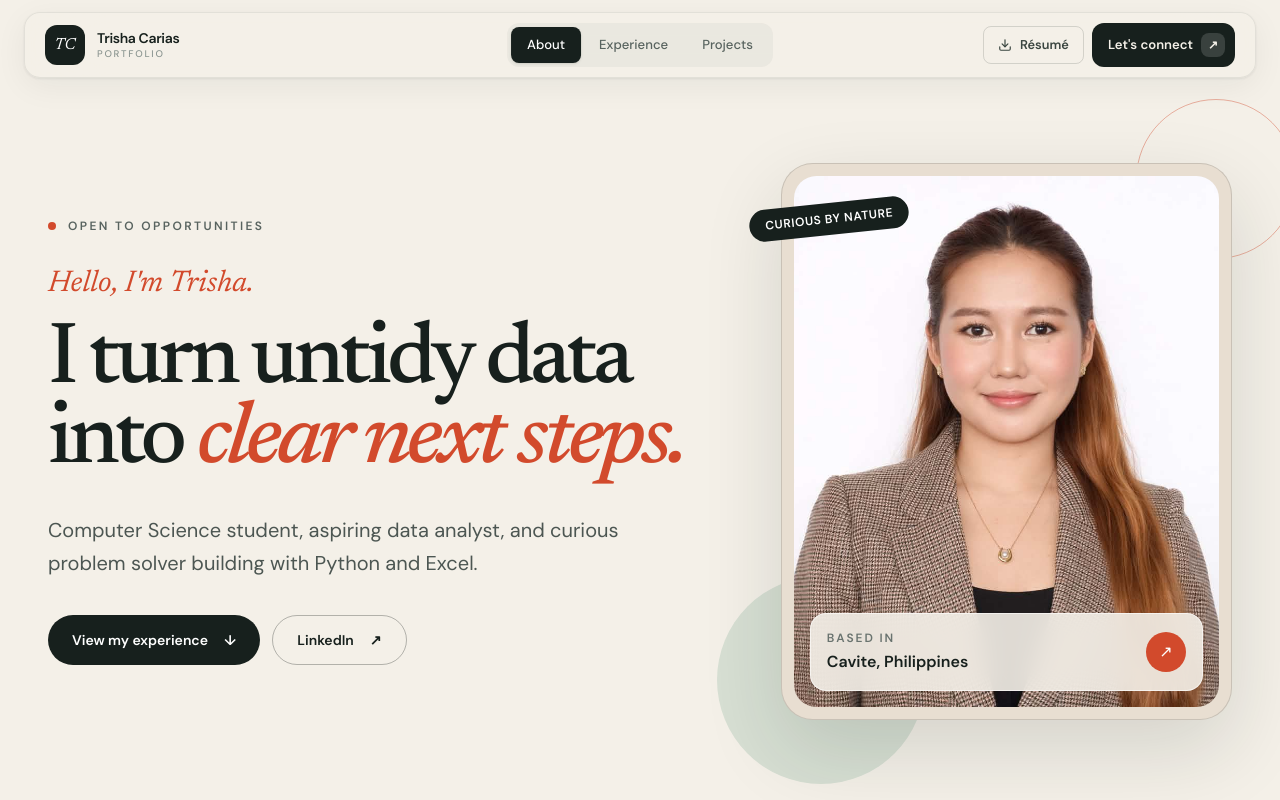
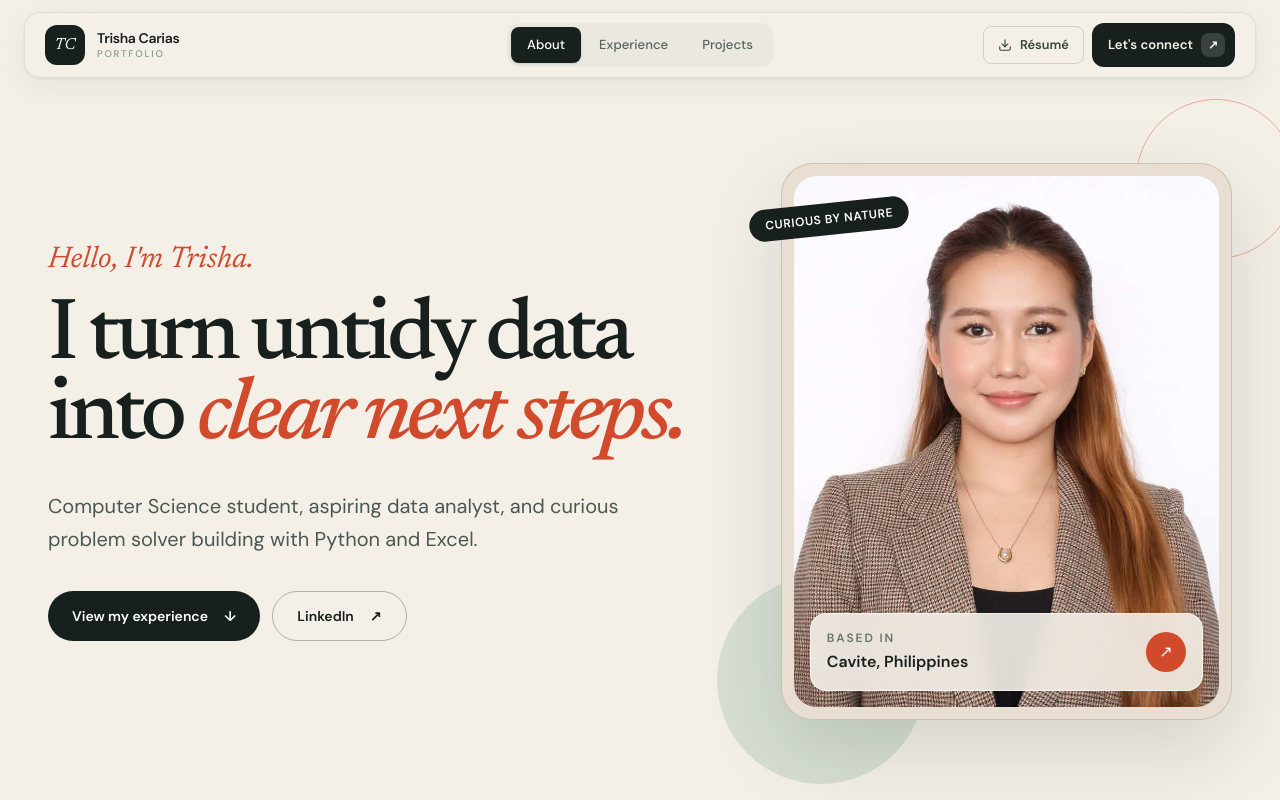
Before and after one commit to coco1oco/trisha-carias, a React (Vite) app: page / in a window 1280 px wide. Shown: the top 800 px of the page. Built offline with nearby package versions, Linux system fonts and the light colour scheme.

Commit message:
style(hero): remove open to opportunities badge

```diff
--- a/src/sections/Hero.tsx
+++ b/src/sections/Hero.tsx
@@ -6,14 +6,6 @@ export function Hero() {
   return (
     <section className="relative mx-auto grid max-w-[90rem] overflow-x-clip gap-14 px-5 pt-16 pb-20 sm:px-8 lg:min-h-[calc(100vh-73px)] lg:grid-cols-[1.2fr_.8fr] lg:items-center lg:px-12 lg:py-20">
       <div className="relative z-10">
-        <div className="mb-8 flex items-center gap-3 text-xs font-semibold uppercase tracking-[0.2em] text-[#58635f]">
-          <span className="relative flex size-2">
-            <span className="absolute inline-flex size-full animate-ping rounded-full bg-[#d24a2c] opacity-50" />
-            <span className="relative inline-flex size-2 rounded-full bg-[#d24a2c]" />
-          </span>
-          Open to opportunities
-        </div>
-
         <p className="mb-5 font-serif text-2xl italic text-[#d24a2c] sm:text-3xl">
           Hello, I&apos;m Trisha.
         </p>
```
